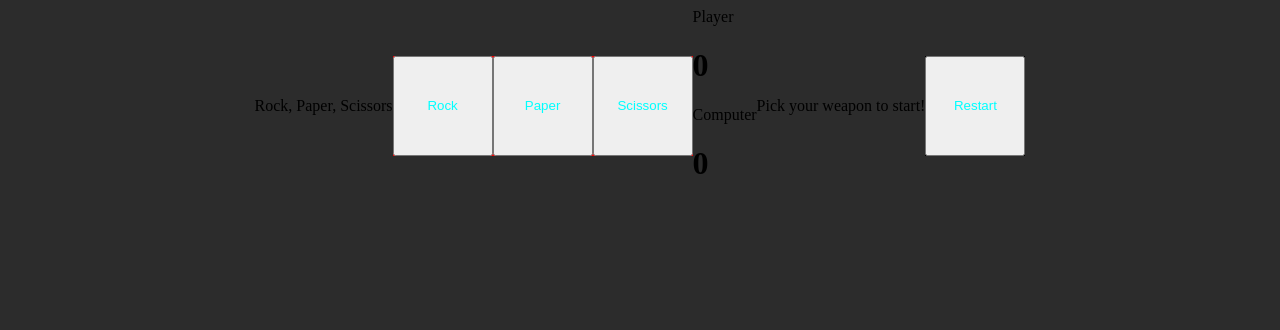
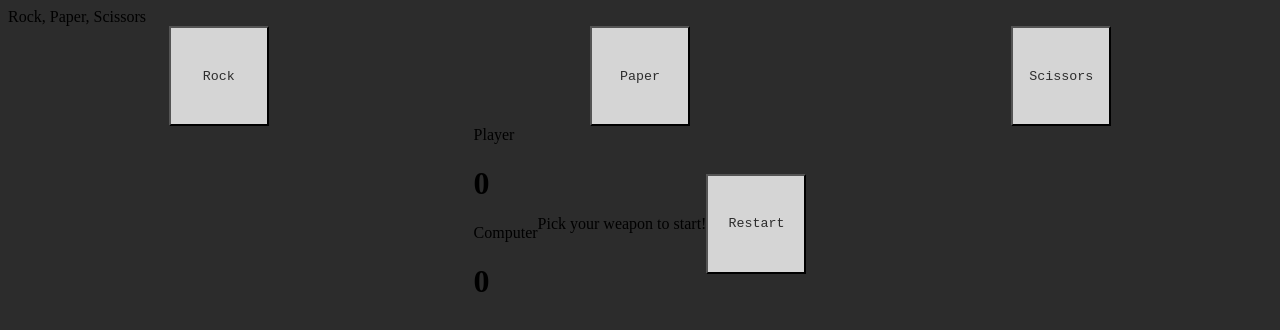
Before and after one commit to JaeGif/rock-paper-scissors-js, a plain HTML site: page index.html in a window 1280 px wide. Drawn offline with Linux system fonts and the light colour scheme.

Commit message:
added container divs and styles

```diff
--- a/index.html
+++ b/index.html
@@ -17,6 +17,7 @@
             <button class = "button" id = 'paper' type="button">Paper</button>
             <button class = "button" id = 'scissors' type="button">Scissors</button>
         </div>
+        <div class = "lower-third">
             <div class = "score-block">
                 <div>Player
                     <h1 id="playerScore">0</h1>
@@ -31,5 +32,6 @@
             <div class = "reload-container">
                 <button id="restart">Restart</button>
             </div>
+        </div>
     </body>
 </html>
--- a/styles.css
+++ b/styles.css
@@ -1,22 +1,25 @@
 body {
-    display: flex;
-    justify-content: center;
-    align-items: center;
     background-color: rgb(44, 44, 44);
 }
 
 .button-container {
     display: flex;
-    justify-content: space-between;
+    justify-content: space-around;
     align-items: center;
-    background-color: red;
+
 }
 button {
-    color: aqua;
+    color: rgb(44, 44, 44);
+    background-color: rgb(213, 213, 213);
+    font-family: 'Courier New', Courier, monospace;
     height: 100px;
     width: 100px;
 }
-
+.lower-third {
+    display: flex;
+    justify-content: center;
+    align-items: center;
+}
 .reload-container {
     background-color: black;
 }
```
Lines whose indentation alone changed are shown as unchanged.
